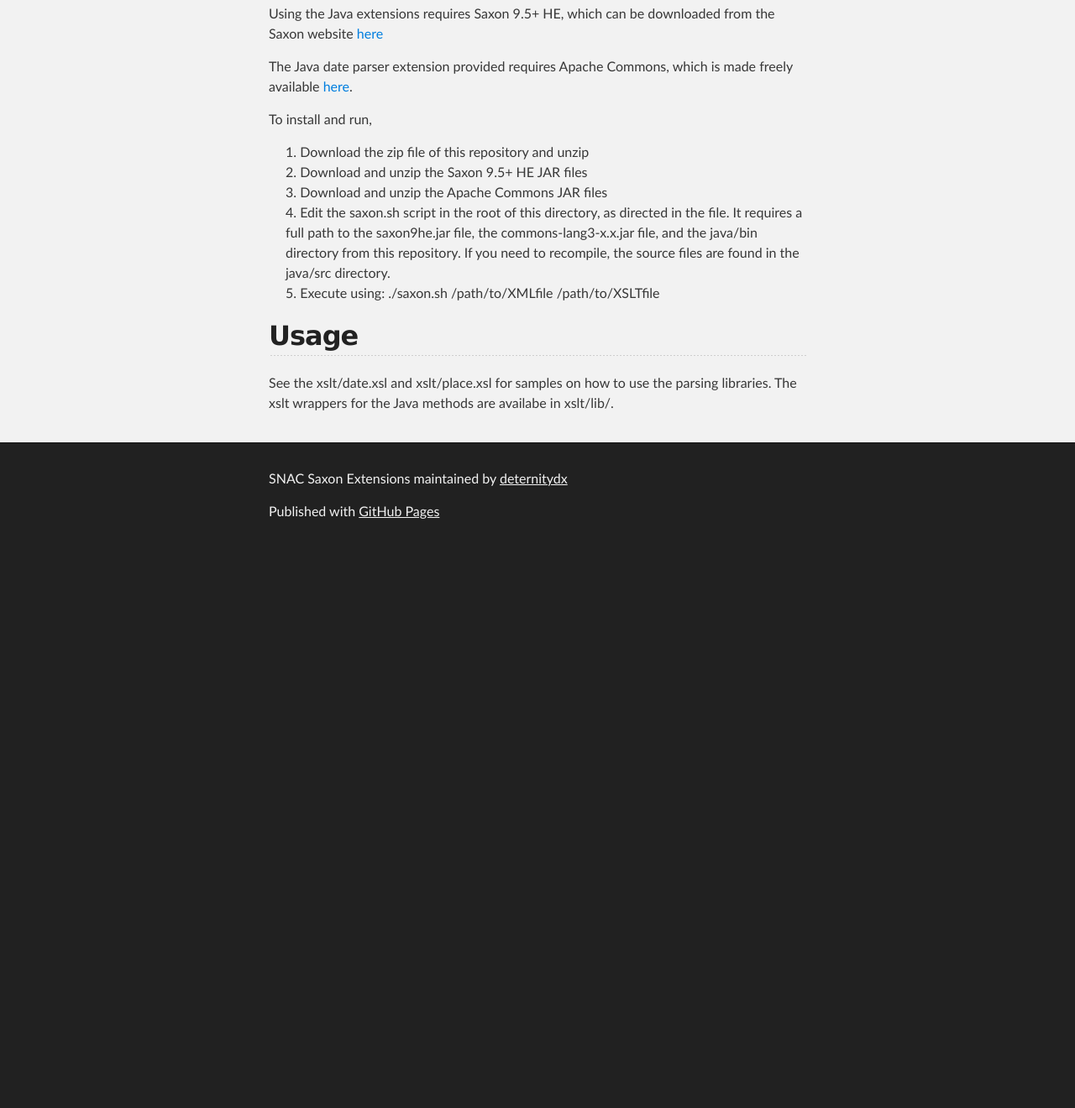
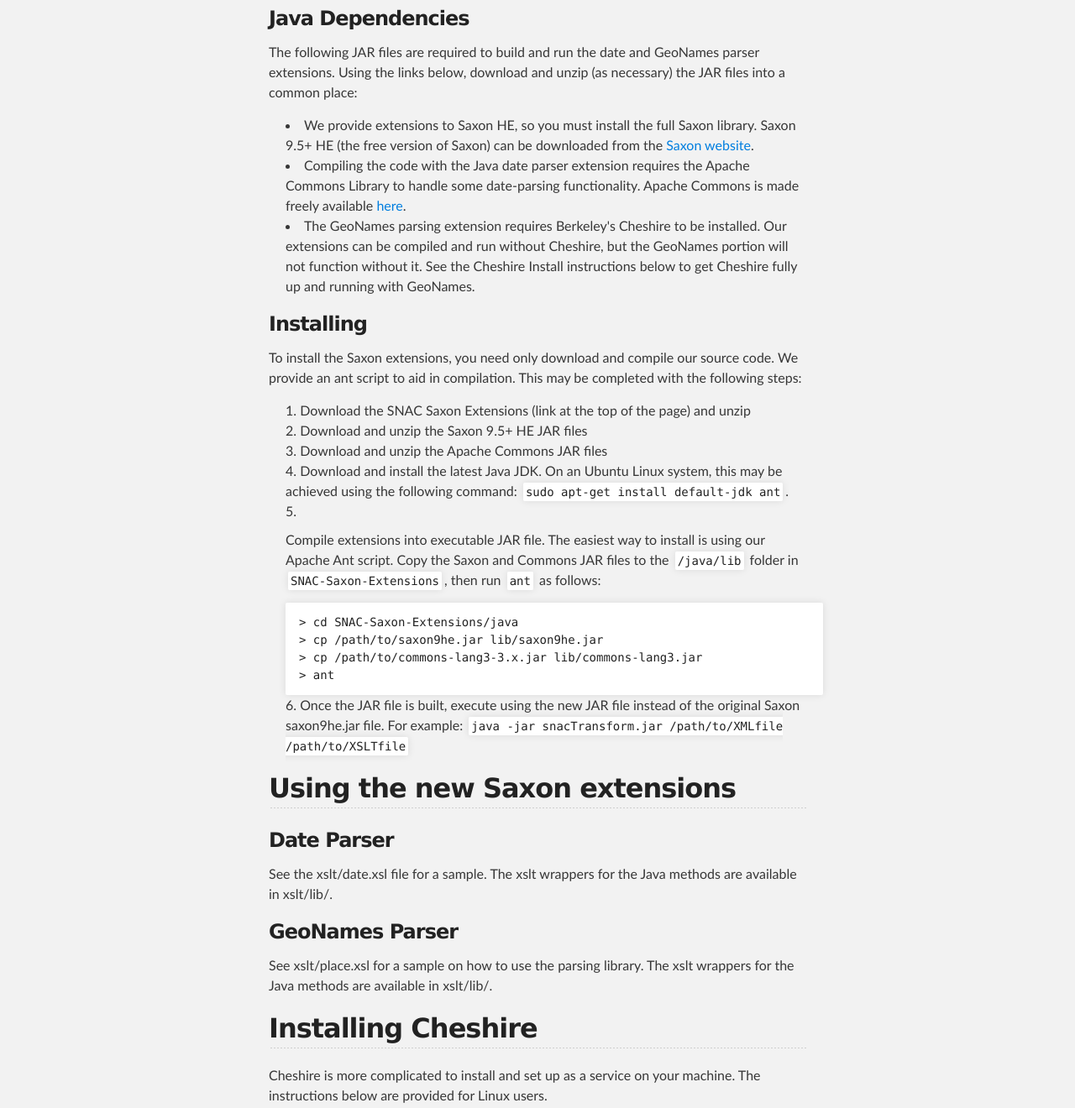
Before and after one commit to deternitydx/SNAC-Saxon-Extensions, a plain HTML site: page index.html in a window 1280 px wide. Shown: the part 518-1838 px from the top of the page at 84% size. Before the commit the page ends 1174 px from the top, so only its background shows below. Drawn offline with Linux system fonts and the light colour scheme.

Commit message:
Create gh-pages branch via GitHub

```diff
--- a/index.html
+++ b/index.html
@@ -41,22 +41,53 @@
 <h2>
 <a name="installation" class="anchor" href="#installation"><span class="octicon octicon-link"></span></a>Installation</h2>
 
-<p>Using the Java extensions requires Saxon 9.5+ HE, which can be downloaded from the Saxon website <a href="http://sourceforge.net/projects/saxon/files/" title="Saxon Download Page">here</a></p>
+<h3>
+<a name="java-dependencies" class="anchor" href="#java-dependencies"><span class="octicon octicon-link"></span></a>Java Dependencies</h3>
 
-<p>The Java date parser extension provided requires Apache Commons, which is made freely available <a href="http://commons.apache.org/proper/commons-lang/download_lang.cgi" title="Apache Commons">here</a>.</p>
+<p>The following JAR files are required to build and run the date and GeoNames parser extensions.  Using the links below, download and unzip (as necessary) the JAR files into a common place:</p>
 
-<p>To install and run, </p>
+<ul>
+<li>We provide extensions to Saxon HE, so you must install the full Saxon library. Saxon 9.5+ HE (the free version of Saxon) can be downloaded from the <a href="http://sourceforge.net/projects/saxon/files/" title="Saxon Download Page">Saxon website</a>.</li>
+<li>Compiling the code with the Java date parser extension requires the Apache Commons Library to handle some date-parsing functionality.  Apache Commons is made freely available <a href="http://commons.apache.org/proper/commons-lang/download_lang.cgi" title="Apache Commons">here</a>.</li>
+<li>The GeoNames parsing extension requires Berkeley's Cheshire to be installed.  Our extensions can be compiled and run without Cheshire, but the GeoNames portion will not function without it.  See the Cheshire Install instructions below to get Cheshire fully up and running with GeoNames.</li>
+</ul><h3>
+<a name="installing" class="anchor" href="#installing"><span class="octicon octicon-link"></span></a>Installing</h3>
+
+<p>To install the Saxon extensions, you need only download and compile our source code.  We provide an ant script to aid in compilation.  This may be completed with the following steps:</p>
 
 <ol>
-<li> Download the zip file of this repository and unzip</li>
-<li> Download and unzip the Saxon 9.5+ HE JAR files</li>
-<li> Download and unzip the Apache Commons JAR files</li>
-<li> Edit the saxon.sh script in the root of this directory, as directed in the file.  It requires a full path to the saxon9he.jar file, the commons-lang3-x.x.jar file, and the java/bin directory from this repository.  If you need to recompile, the source files are found in the java/src directory.</li>
-<li> Execute using: ./saxon.sh /path/to/XMLfile /path/to/XSLTfile</li>
+<li>Download the SNAC Saxon Extensions (link at the top of the page) and unzip</li>
+<li>Download and unzip the Saxon 9.5+ HE JAR files</li>
+<li>Download and unzip the Apache Commons JAR files</li>
+<li>Download and install the latest Java JDK.  On an Ubuntu Linux system, this may be achieved using the following command: <code>sudo apt-get install default-jdk ant</code>.</li>
+<li>
+<p>Compile extensions into executable JAR file.  The easiest way to install is using our Apache Ant script.  Copy the Saxon and Commons JAR files to the <code>/java/lib</code> folder in <code>SNAC-Saxon-Extensions</code>, then run <code>ant</code> as follows:</p>
+
+<pre><code>&gt; cd SNAC-Saxon-Extensions/java
+&gt; cp /path/to/saxon9he.jar lib/saxon9he.jar
+&gt; cp /path/to/commons-lang3-3.x.jar lib/commons-lang3.jar
+&gt; ant
+</code></pre>
+</li>
+<li>Once the JAR file is built, execute using the new JAR file instead of the original Saxon saxon9he.jar file. For example: <code>java -jar snacTransform.jar /path/to/XMLfile /path/to/XSLTfile</code>
+</li>
 </ol><h2>
-<a name="usage" class="anchor" href="#usage"><span class="octicon octicon-link"></span></a>Usage</h2>
+<a name="using-the-new-saxon-extensions" class="anchor" href="#using-the-new-saxon-extensions"><span class="octicon octicon-link"></span></a>Using the new Saxon extensions</h2>
 
-<p>See the xslt/date.xsl and xslt/place.xsl for samples on how to use the parsing libraries.  The xslt wrappers for the Java methods are availabe in xslt/lib/.</p>
+<h3>
+<a name="date-parser" class="anchor" href="#date-parser"><span class="octicon octicon-link"></span></a>Date Parser</h3>
+
+<p>See the xslt/date.xsl file for a sample.  The xslt wrappers for the Java methods are available in xslt/lib/.</p>
+
+<h3>
+<a name="geonames-parser" class="anchor" href="#geonames-parser"><span class="octicon octicon-link"></span></a>GeoNames Parser</h3>
+
+<p>See xslt/place.xsl for a sample on how to use the parsing library.  The xslt wrappers for the Java methods are available in xslt/lib/.</p>
+
+<h2>
+<a name="installing-cheshire" class="anchor" href="#installing-cheshire"><span class="octicon octicon-link"></span></a>Installing Cheshire</h2>
+
+<p>Cheshire is more complicated to install and set up as a service on your machine.  The instructions below are provided for Linux users.</p>
       </section>
     </div>
 
```
Also changed, not shown: params.json (+1 -1 lines).
